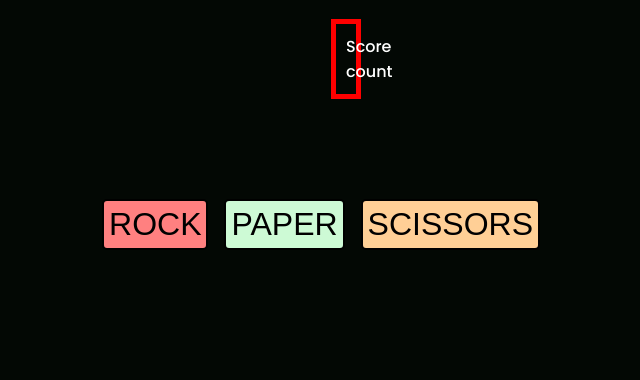
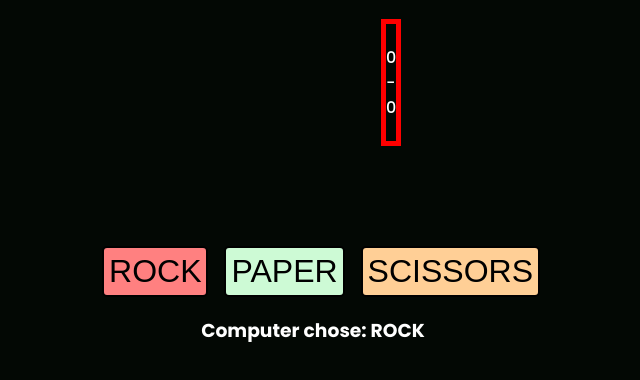
Before and after one commit to BMBenkyou/the-odin-project-ls, a plain HTML site: page rock-paper-scissors/index.html in a window 1280 px wide. Both pictures are taken after a click on the button "ROCK". Shown: the part 80-460 px from the top of the page, without its empty margins (327-967 px from the left). Drawn offline with Linux system fonts and the light colour scheme.

Commit message:
Add rounds logic

```diff
--- a/rock-paper-scissors/game.js
+++ b/rock-paper-scissors/game.js
@@ -6,12 +6,16 @@ let humanScore = 0;
 let computerScore = 0;
 let humanSelection;
 let computerSelection;
+let rounds = 0;
+
 
 
 
 let selectBtn = document.querySelectorAll("button");
-
-//
+//reference to div score
+let scores = document.querySelector("p");
+let comChoiceDisplay = document.querySelector("h3");
+let finalResult = document.querySelector("h4");
 
 
 function playRound(humanChoice,computerChoice){
@@ -27,6 +31,7 @@ function playRound(humanChoice,computerChoice){
         computerScore++;
 
     }
+    scores.textContent=`${humanScore} - ${computerScore}`;
     console.log(humanScore);
     console.log(computerScore);
     }
@@ -34,6 +39,7 @@ function playRound(humanChoice,computerChoice){
 
 function getComputerChoice(){
     let int_choice = Math.floor(Math.random()*3)+1;
+    let str_choices = ["ROCK", "PAPER","SCISSORS"];
     if (int_choice == 1){
         console.log("Computer chose rock");
     } else if (int_choice == 2) {
@@ -41,6 +47,9 @@ function getComputerChoice(){
     } else{
         console.log("Computer chose scissors");
     }
+    let str_choice = str_choices[int_choice-1];
+
+    comChoiceDisplay.textContent=`Computer chose: ${str_choice}`;
     return int_choice;
 }
 
@@ -53,8 +62,23 @@ selectBtn.forEach((button) =>{
     humanSelection = getHumanChoice(button.textContent);
     computerSelection = getComputerChoice();
     playGame(humanSelection,computerSelection);
+    rounds++;
+    if (rounds==5){
+        if (humanScore>computerScore){
+            finalResult.textContent="you won";
+
+        }
+        else if (humanScore<computerScore){
+            finalResult.textContent="computer won";
+        }else{
+            finalResult.textContent="tie";
+        }
+        rounds=0;
+    }
     });
 });
+
+
 
 function getHumanChoice(buttonText){
     if (buttonText == "ROCK"){
--- a/rock-paper-scissors/index.html
+++ b/rock-paper-scissors/index.html
@@ -12,14 +12,17 @@
         <h1>GAME START...</h1>
     </div>
     <div class="score">
-        Score count
+        <p></p>
+    </div>
 
-    </div>
+    <h4></h4>
     <div class="selection">
     <button id="rock">ROCK</button>
     <button id="paper">PAPER</button>
     <button id="scissors">SCISSORS</button>
     </div>
+    <h3></h3>
+
 
 
 
--- a/rock-paper-scissors/style.css
+++ b/rock-paper-scissors/style.css
@@ -7,12 +7,20 @@ body{
     color:white;
 }
 .score{
+    display:flex;
+    align-items:center;
+    justify-content:center;
     border:5px solid red;
-    margin-left:650px;
-    margin-right:650px;
-    padding:10px;
+    margin-left:700px;
+    margin-right:700px;
+    padding:5px;
 
 }
+h3,h4{
+    text-align: center;
+
+}
+
 
 .intro{
     display:flex;
```
